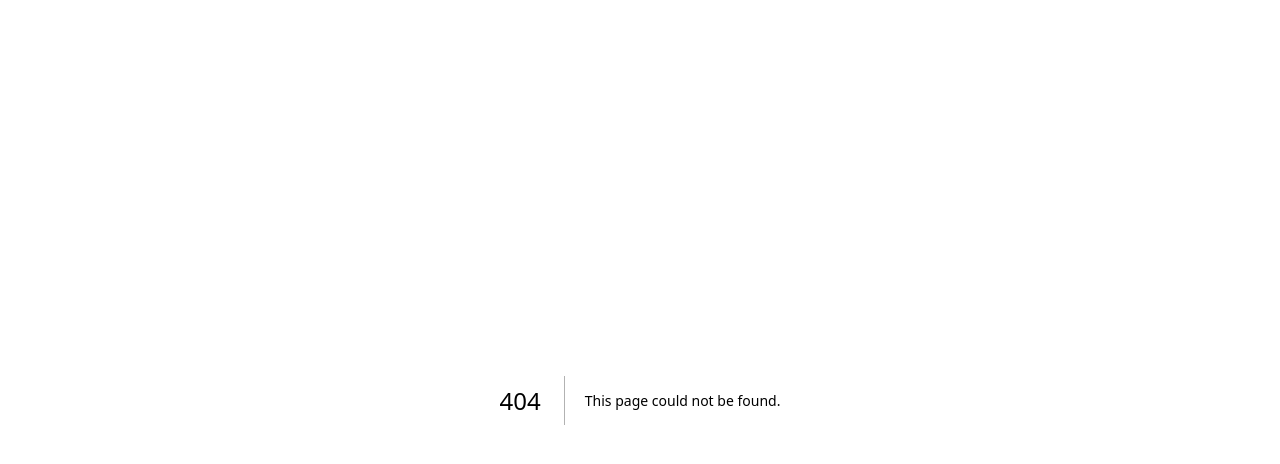
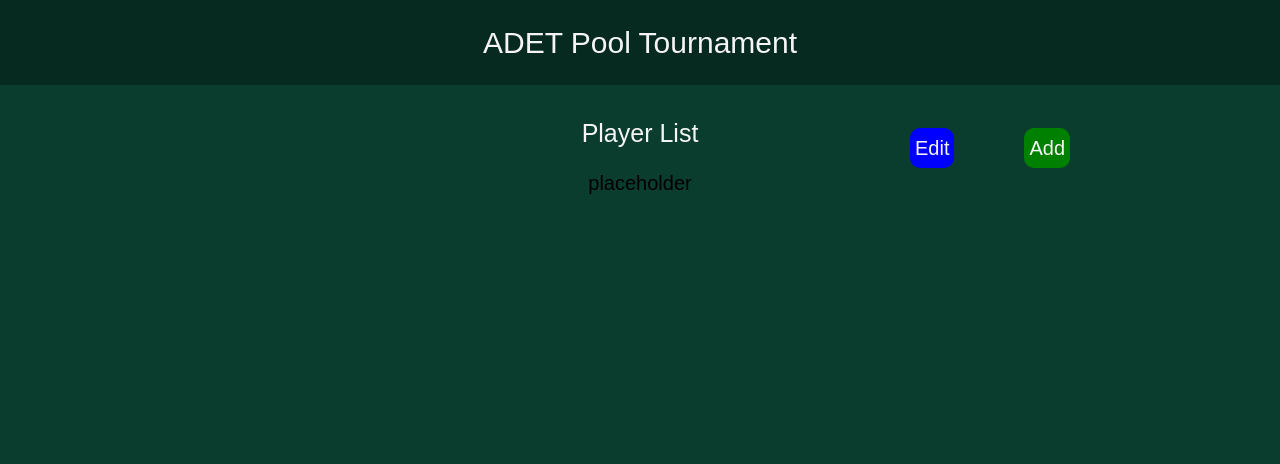
Before and after one commit to Tommy3404/PoolTournamentFrontend, a Next.js app: page /PlayersAdmin in a window 1280 px wide. Before the commit this address had no page. Shown: the top 464 px of the page. Built offline with nearby package versions, Linux system fonts and the light colour scheme.

Commit message:
possibly finished the playerguest page

```diff
--- /dev/null
+++ b/app/PlayersAdmin/page.module.css
@@ -0,0 +1,52 @@
+.header{
+    background-color: #072a20;
+    color: #f5f5f5;
+    display: flex;
+    flex-direction: column;
+    align-items: center;
+    font-size: 30px;
+    padding: 20px;
+}
+
+.body{
+    background-color: #0B3D2E;
+    width: 100%;
+    height: 100vh;
+    display: flex;
+    flex-direction: column;
+    align-items: center;
+    font-size: 20px;
+}
+
+.player{
+    position: relative;
+    color: #f5f5f5;
+    font-size: 25px;
+    margin-top: 30px;
+    margin-bottom: 30px;
+}
+
+.button1{
+    background-color: blue;
+    font-size: 20px;
+    border-radius: 10px;
+    padding: 5px;
+}
+
+.button2{
+    background-color: green;
+    font-size: 20px;
+    margin-left: 50px;
+    border-radius: 10px;
+    padding: 5px;
+}
+
+.buttons{
+    color: #f5f5f5;
+    display: flex;
+    flex-direction: row;
+    gap: 20px;
+    margin-left: 700px;
+    margin-top: -55px;
+
+}
--- /dev/null
+++ b/app/PlayersAdmin/page.tsx
@@ -0,0 +1,31 @@
+import Image from "next/image";
+import style from "./page.module.css";
+import Link from "next/dist/client/link";
+
+export default function PlayersAdmin() {
+
+  return (
+    <section className={style.playerpage}>
+         <div className={style.header}>
+      <h1>ADET Pool Tournament</h1>
+    </div>
+    <div className={style.body}>
+        <div className={style.player}>
+            <h2>Player List</h2>
+        </div>
+        <div className={style.buttons}>
+                <div className={style.button1}>
+                <button>Edit</button>
+            </div>
+            <div className={style.button2}>
+                <button>Add</button>
+            </div>
+            </div>
+        <div className={style.playerinfo}>
+            <p>placeholder</p>
+        </div>
+        </div>
+    </section>
+
+  );
+}
--- /dev/null
+++ b/app/PlayersGuest/page.module.css
@@ -0,0 +1,48 @@
+.header{
+    position: relative;
+    background-color: #072a20;
+    color: #f5f5f5;
+    display: flex;
+    flex-direction: column;
+    align-items: center;
+    font-size: 25px;
+    padding: 30px;
+}
+
+.header h1{
+    position: relative;
+    right: 40px;
+    top: 20px;
+}
+
+.body{
+    background-color: #0B3D2E;
+    width: 100%;
+    height: 100vh;
+    display: flex;
+    flex-direction: column;
+    align-items: center;
+    font-size: 20px;
+}
+
+.player{
+    position: relative;
+    color: #f5f5f5;
+    font-size: 25px;
+    margin-top: 30px;
+    margin-bottom: 30px;
+}
+
+.options{
+    position: relative;
+    background-color: blue;
+    font-size: 10px;
+    display: flex;
+    flex-direction: column;
+    align-items: center;
+    margin-left: 300px;
+    margin-top: -30px;
+    /* width: 200px;
+    height: 100px; */
+    padding: 20px;
+}
--- /dev/null
+++ b/app/PlayersGuest/page.tsx
@@ -0,0 +1,86 @@
+"use client";
+
+import style from "./page.module.css";
+import Link from "next/link";
+import { useEffect, useState } from "react";
+
+/* ---------------- types ---------------- */
+
+type Player = {
+  id: number;
+  name: string;
+};
+
+const STORAGE_KEY = "players";
+
+/* ---------------- helpers ---------------- */
+
+const getPlayers = (): Player[] => {
+  if (typeof window === "undefined") return [];
+  return JSON.parse(localStorage.getItem(STORAGE_KEY) || "[]");
+};
+
+/* ---------------- page ---------------- */
+
+export default function PlayersGuest() {
+  const [open, setOpen] = useState(false);
+  const [players, setPlayers] = useState<Player[]>([]);
+
+  useEffect(() => {
+    // initial load
+    setPlayers(getPlayers());
+
+    // listen for updates from other pages / tabs
+    const handleStorageChange = () => {
+      setPlayers(getPlayers());
+    };
+
+    window.addEventListener("storage", handleStorageChange);
+    return () => window.removeEventListener("storage", handleStorageChange);
+  }, []);
+
+  return (
+    <section className={style.playerpage}>
+      {/* ---------- Header ---------- */}
+      <div className={style.header}>
+        <h1>ADET Pool Tournament</h1>
+
+        <div className={style.options}>
+          <button onClick={() => setOpen(true)}>Open Popup</button>
+
+          {open && (
+            <div className={style.popup}>
+              <div className={style.popupinner}>
+                <h2>Testing Popup</h2>
+                <button onClick={() => setOpen(false)}>close</button>
+              </div>
+            </div>
+          )}
+        </div>
+      </div>
+
+      {/* ---------- Body ---------- */}
+      <div className={style.body}>
+        <div className={style.player}>
+          <h2>Player List</h2>
+        </div>
+
+        <div className={style.playerinfo}>
+          {players.length === 0 ? (
+            <p>No players have been added yet.</p>
+          ) : (
+            <ul>
+              {players.map((player) => (
+                <li key={player.id}>
+                  <Link href={`/players/${player.id}`}>
+                    {player.name}
+                  </Link>
+                </li>
+              ))}
+            </ul>
+          )}
+        </div>
+      </div>
+    </section>
+  );
+}
--- a/app/page.tsx
+++ b/app/page.tsx
@@ -20,14 +20,12 @@ export default function Home() {
         <input type="password" placeholder="Password" />
       </div>
       <div className={style.loginbutton}>
-        <button>Login</button>
+        {/* <button>Login</button> */}
+        <Link href="/PlayersAdmin">Login</Link>
       </div>
       <div className={style.guestlink}>
-        <Link href="/leaderboard">Continue as Guest</Link>
+        <Link href="/PlayersGuest">Continue as Guest</Link>
       </div>
-      <div className={style.leftside}></div>
-      <div className={style.rightside}></div>
-      <div className={style.bottomside}></div>
     </div>
 
     </section>
--- /dev/null
+++ b/app/utils/players.ts
@@ -0,0 +1,15 @@
+export type Player = {
+  id: number;
+  name: string;
+};
+
+const KEY = "players";
+
+export const getPlayers = (): Player[] => {
+  if (typeof window === "undefined") return [];
+  return JSON.parse(localStorage.getItem(KEY) || "[]");
+};
+
+export const savePlayers = (players: Player[]) => {
+  localStorage.setItem(KEY, JSON.stringify(players));
+};
```
Also changed, not shown: app/page.module.css (+0 -24 lines), app/Players/page.module.css (deleted), app/Players/page.tsx (deleted).
